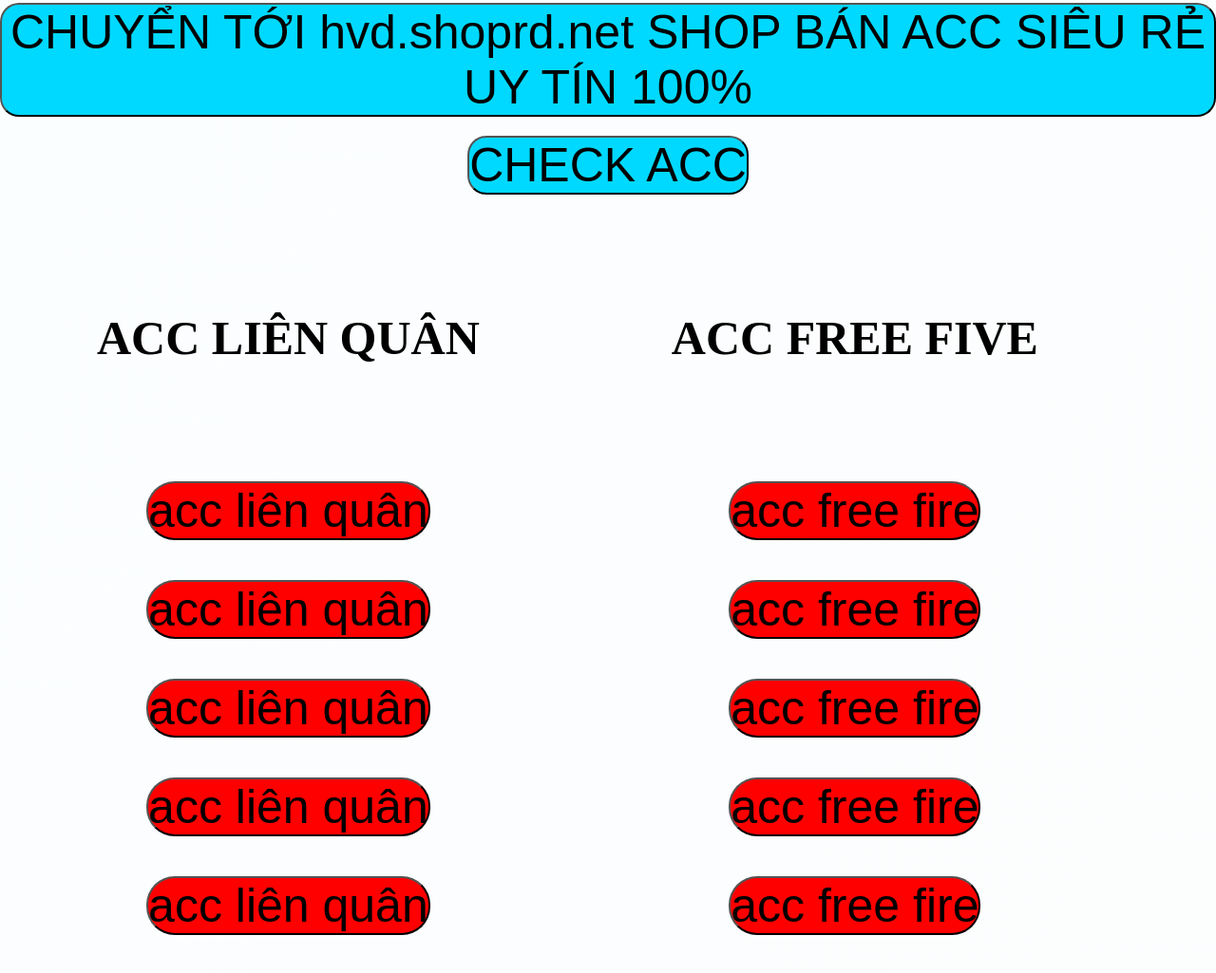
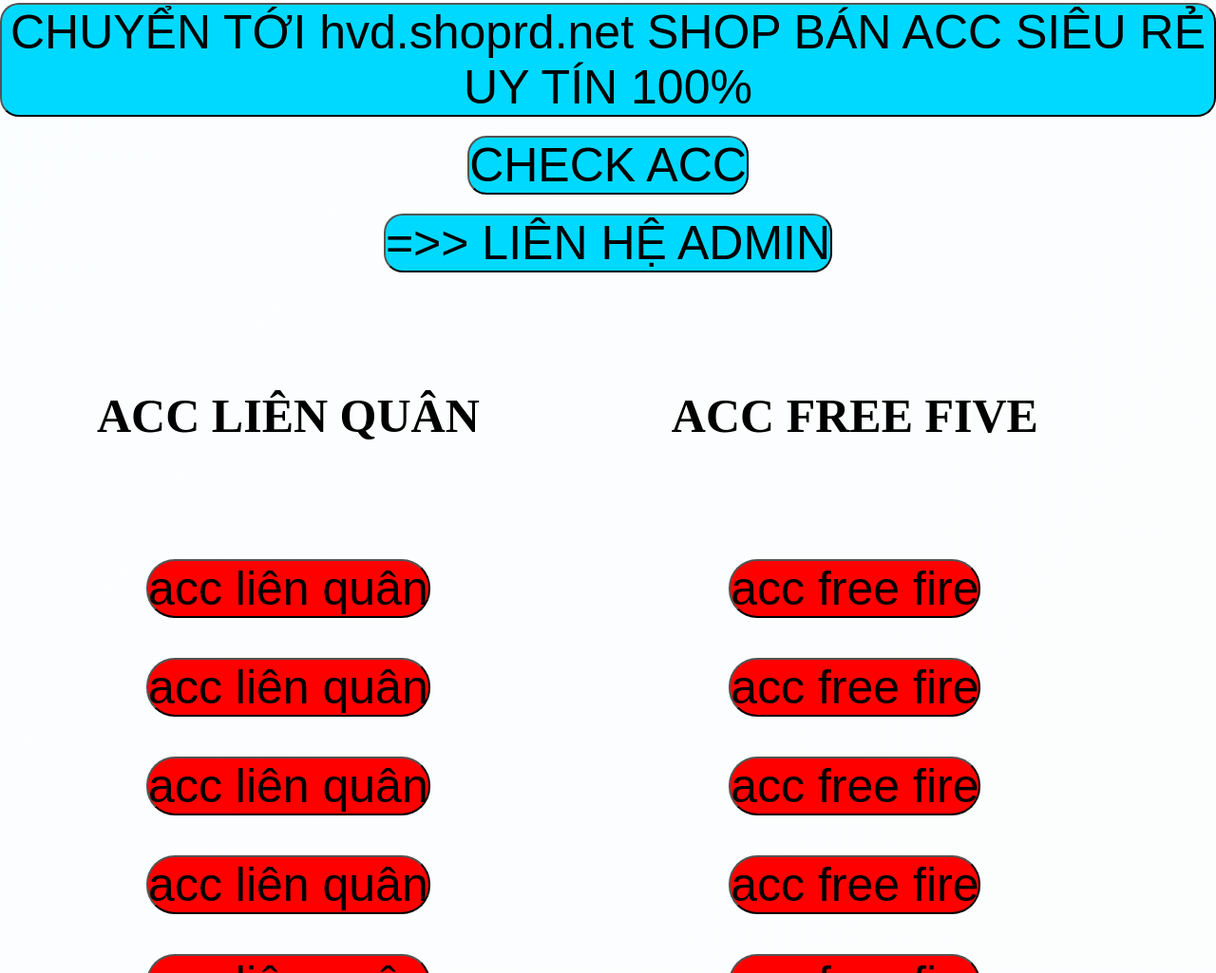
Before and after one commit to HoangHuy000/Shophoanghuy, a plain HTML site: page index.html in a window 1280 px wide. Shown: the part 791-1816 px from the top of the page at 95% size. Drawn offline with Linux system fonts and the light colour scheme.

Commit message:
Update index.html

```diff
--- a/index.html
+++ b/index.html
@@ -24,6 +24,10 @@
 
     <a class="sh" href="https://sso.garena.com/universal/login?app_id=10100&redirect_uri=https%3A%2F%2Faccount.garena.com%2F&locale=vi-VN">
         <button class="shop" >CHECK ACC</button>
+    </a>
+
+    <a class="sh" href="https://www.facebook.com/profile.php?id=100091885381739">
+        <button  class="shop" >=>> LIÊN HỆ ADMIN</button>
     </a>
 
 
```
